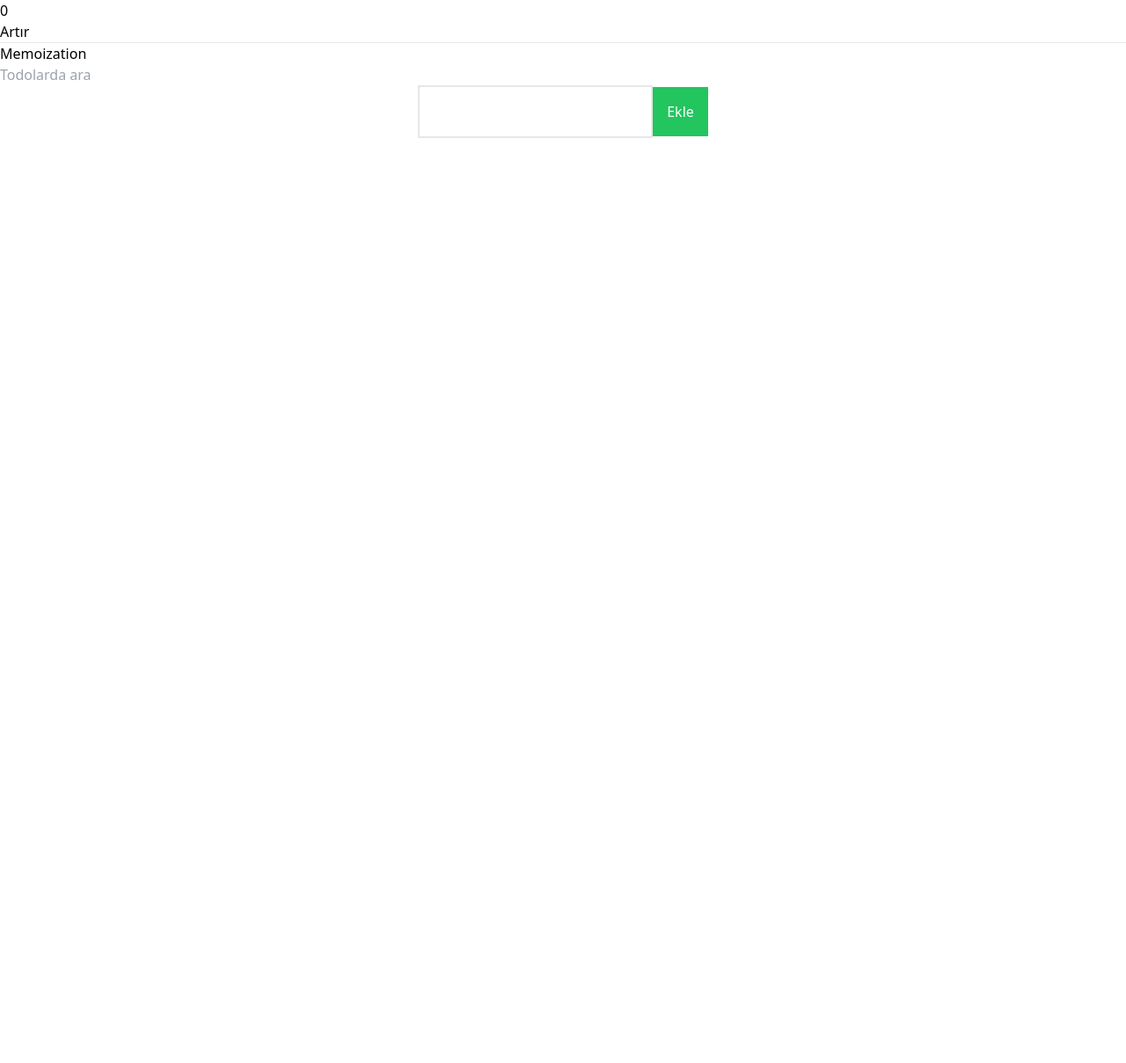
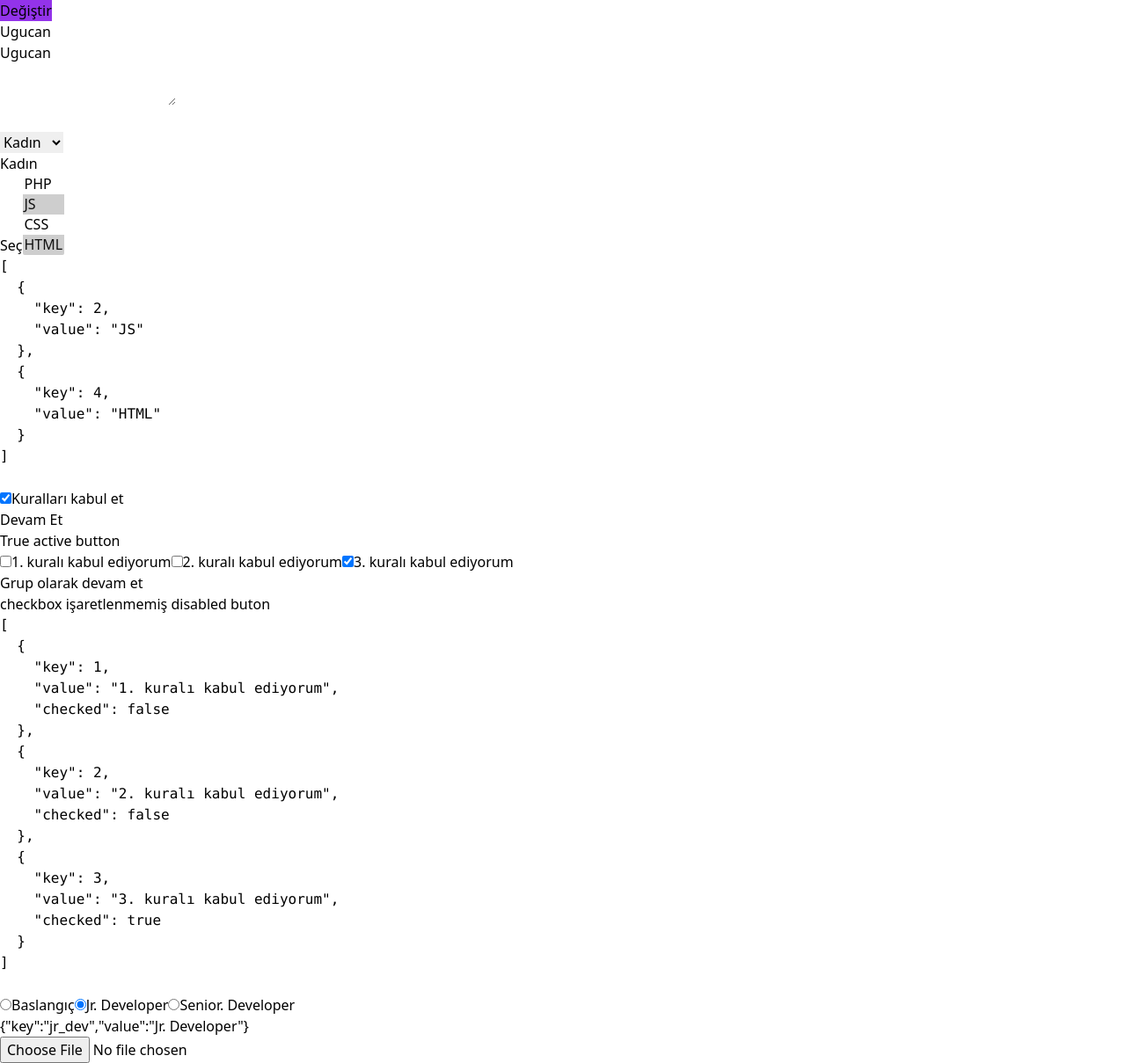
Before and after one commit to uct-trk/React-bootcamp, a React (Create React App) app: page / in a window 1280 px wide. Shown: the whole page at 88% size. Before the commit the page ends 800 px from the top, so only its background shows below. Built offline with nearby package versions, Linux system fonts and the light colour scheme.

Commit message:
react form elemanları ile calisma

```diff
--- a/src/App.js
+++ b/src/App.js
@@ -1,17 +1,18 @@
 import "./style.scss";
 //import { createElement } from "react";
-import Button from "./components/Button";
+/* import Button from "./components/Button"; */
 import "./tailwind.css";
-import Tab from "./components/Tab";
+/* import Tab from "./components/Tab";
 import { useState, useReducer, useCallback, useMemo } from "react";
 import LifeCycle from "./LifeCycle";
 import reducer from "./todoReducer";
 import Memoization from "./Memoization";
 import AddTodo from "./AddTodo";
-import Todos from "./Todos";
+import Todos from "./Todos"; */
+import FormReact from "./FormReact";
 
 function App() {
-  console.log("app rendered");
+  /* console.log("app rendered");
   const [activeTab, setActiveTab] = useState(1);
   const [show, setShow] = useState(false);
 
@@ -20,7 +21,7 @@ function App() {
     todos: [],
     todo: "",
     search: "",
-  });
+  }); */
   /* create element yontemiyle eleman oluşturma
   const h1 = createElement("h1", null, "ugurcan.com");
   const ul = createElement(
@@ -46,7 +47,7 @@ function App() {
 
   /*Eğer bir componente methodu prop olarak geçiyorsak useCallback ile sarmalıyoruz gereksiz renderlerlamayı önlüyor*/
 
-  const submitHandle = useCallback(
+  /* const submitHandle = useCallback(
     (e) => {
       e.preventDefault();
       dispatch({
@@ -79,12 +80,13 @@ function App() {
           .includes(state.search.toLocaleLowerCase("TR"))
       ),
     [state.todos, state.search]
-  );
+  ); */
 
   /* JSX */
   return (
-    <>
-      <h3>{count}</h3>
+    <div>
+      <FormReact />
+      {/*   <h3>{count}</h3>
       <button onClick={() => setCount(count + 1)}>Artır</button>
       <hr />
       <Memoization />
@@ -100,7 +102,7 @@ function App() {
         submitHandle={submitHandle}
         todo={state.todo}
       />
-      <Todos todos={filteredTodos} />
+      <Todos todos={filteredTodos} /> */}
       {/* <main id="main" className="test">
         <h1 style={{ background: "red", color: "white" }}>ugurcan.turk</h1>
 
@@ -131,7 +133,7 @@ function App() {
         {show ? "Gizle" : "Goster"}
       </button>
       {show && <LifeCycle />} */}
-    </>
+    </div>
   );
 }
 
--- /dev/null
+++ b/src/FormReact.js
@@ -0,0 +1,177 @@
+import React, { useEffect, useState } from "react";
+
+function FormReact() {
+  const categoryList = [
+    { key: 1, value: "PHP" },
+    { key: 2, value: "JS" },
+    { key: 3, value: "CSS" },
+    { key: 4, value: "HTML" },
+  ];
+  const [name, setName] = useState("Ugucan");
+  const [description, setDescription] = useState("");
+  const [gender, setGender] = useState("1");
+  const [categories, setCategories] = useState([2, 4]);
+  const [rule, setRule] = useState(true);
+  const [level, setLevel] = useState("jr_dev");
+  const [avatar, setAvatar] = useState(false);
+  const [image, setImage] = useState(false);
+
+  useEffect(() => {
+    if (avatar) {
+      const fileReader = new FileReader();
+      fileReader.addEventListener("load", function () {
+        setImage(this.result);
+      });
+      fileReader.readAsDataURL(avatar);
+    }
+  }, [avatar]);
+
+  const [rules, setRules] = useState([
+    { key: 1, value: "1. kuralı kabul ediyorum", checked: false },
+    { key: 2, value: "2. kuralı kabul ediyorum", checked: false },
+    { key: 3, value: "3. kuralı kabul ediyorum", checked: true },
+  ]);
+  const levels = [
+    { key: "beginner", value: "Baslangıç" },
+    { key: "jr_dev", value: "Jr. Developer" },
+    { key: "sn_dev", value: "Senior. Developer" },
+  ];
+  const genders = ["Erkek", "Kadın"];
+  const selectedCategories =
+    categories && categoryList.filter((c) => categories.includes(c.key));
+  const selectedGender = genders[gender];
+  const selectedLevel = levels.find((g) => g.key === level);
+  const enabled = rules.every((rule) => rule.checked);
+
+  const checkedRule = (key, checked) => {
+    setRules((rules) =>
+      rules.map((rule) => {
+        if (key === rule.key) {
+          rule.checked = checked;
+        }
+        return rule;
+      })
+    );
+  };
+  return (
+    <>
+      <button className="btn bg-purple-600" onClick={() => setName("Ahmet")}>
+        Değiştir
+      </button>
+      <br />
+      <input
+        type="text"
+        onChange={(e) => setName(e.target.value)}
+        value={name}
+      />
+      <br />
+      {name}
+      <br />
+      <textarea
+        value={description}
+        onChange={(e) => setDescription(e.target.value)}
+      ></textarea>
+      <br />
+      {description}
+      <br />
+      <select value={gender} onChange={(e) => setGender(e.target.value)}>
+        <option value="">Seçiniz</option>
+        {genders.map((gender, index) => (
+          <option value={index} key={index}>
+            {gender}
+          </option>
+        ))}
+      </select>
+      <br />
+      {selectedGender}
+      <br />
+
+      <button onClick={() => setCategories([2, 3, 4])}>Seç</button>
+      <select
+        multiple={true}
+        value={categories}
+        onChange={(e) =>
+          setCategories(
+            [...e.target.selectedOptions].map((option) => +option.value)
+          )
+        }
+      >
+        {categoryList.map((category) => (
+          <option value={category.key} key={category.key}>
+            {category.value}
+          </option>
+        ))}
+      </select>
+
+      <pre>{JSON.stringify(selectedCategories, null, 2)}</pre>
+      {console.log(selectedCategories)}
+
+      <br />
+
+      <label>
+        <input
+          type="checkbox"
+          checked={rule}
+          onChange={(e) => setRule(e.target.checked)}
+        />
+        Kuralları kabul et
+      </label>
+      <br />
+
+      <button disabled={!rule}>Devam Et</button>
+      <br />
+      {rule ? "True active button" : "False disabled button"}
+
+      <br />
+
+      {rules.map((rule) => (
+        <label key={rule.key}>
+          <input
+            type="checkbox"
+            checked={rule.checked}
+            onChange={(e) => checkedRule(rule.key, e.target.checked)}
+          />
+          {rule.value}
+        </label>
+      ))}
+      <br />
+      <button disabled={!enabled}>Grup olarak devam et</button>
+      <br />
+      {enabled
+        ? "Butun checkboxlar işaretlenmiştir aktif buton"
+        : "checkbox işaretlenmemiş disabled buton"}
+      <pre>{JSON.stringify(rules, null, 2)}</pre>
+
+      <br />
+
+      {levels.map((l, index) => (
+        <label key={index}>
+          <input
+            onChange={(e) => setLevel(e.target.value)}
+            type="radio"
+            value={l.key}
+            checked={l.key === level}
+          />
+          {l.value}
+        </label>
+      ))}
+      <br />
+      {JSON.stringify(selectedLevel)}
+
+      <br />
+
+      <label htmlFor="">
+        <input type="file" onChange={(e) => setAvatar(e.target.files[0])} />
+      </label>
+      <br />
+      {avatar && (
+        <>
+          <h3>{avatar.name}</h3>
+          {image && <img src={image} alt={avatar.name} />}
+        </>
+      )}
+    </>
+  );
+}
+
+export default FormReact;
```
